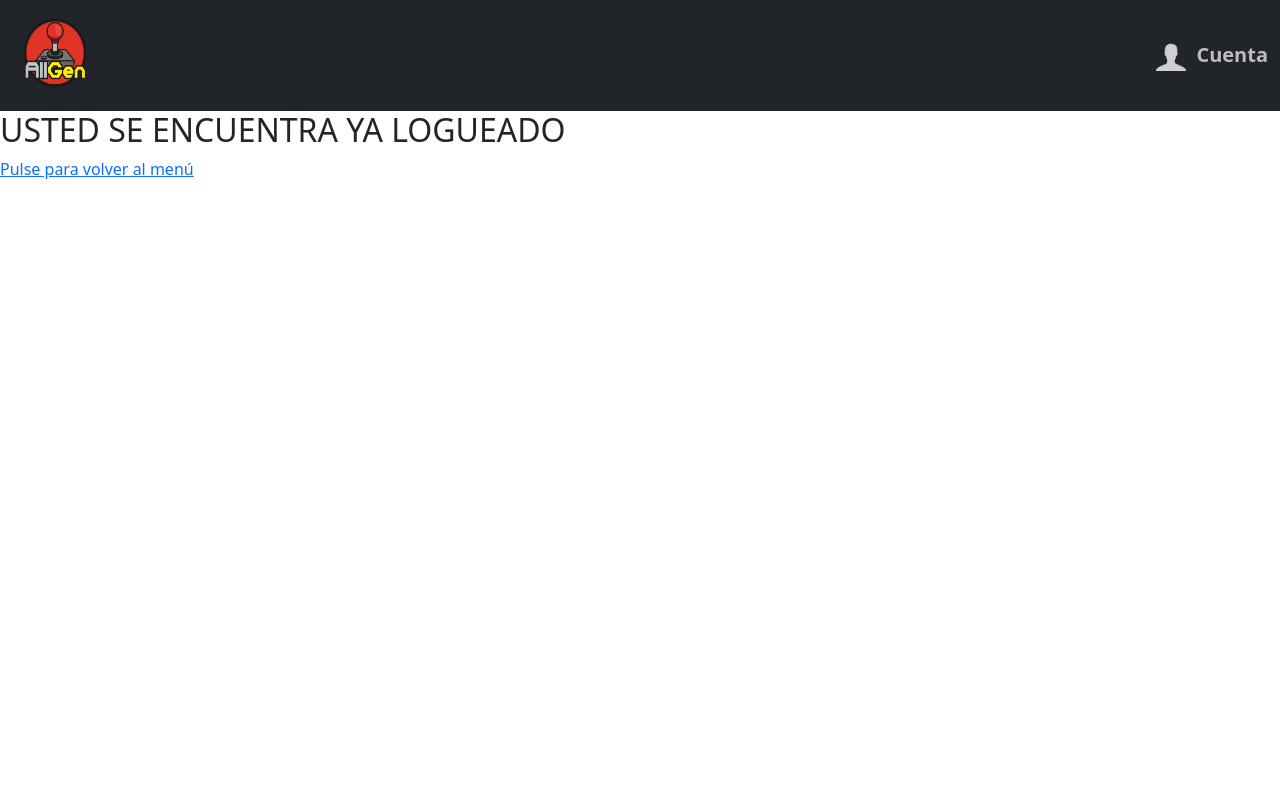
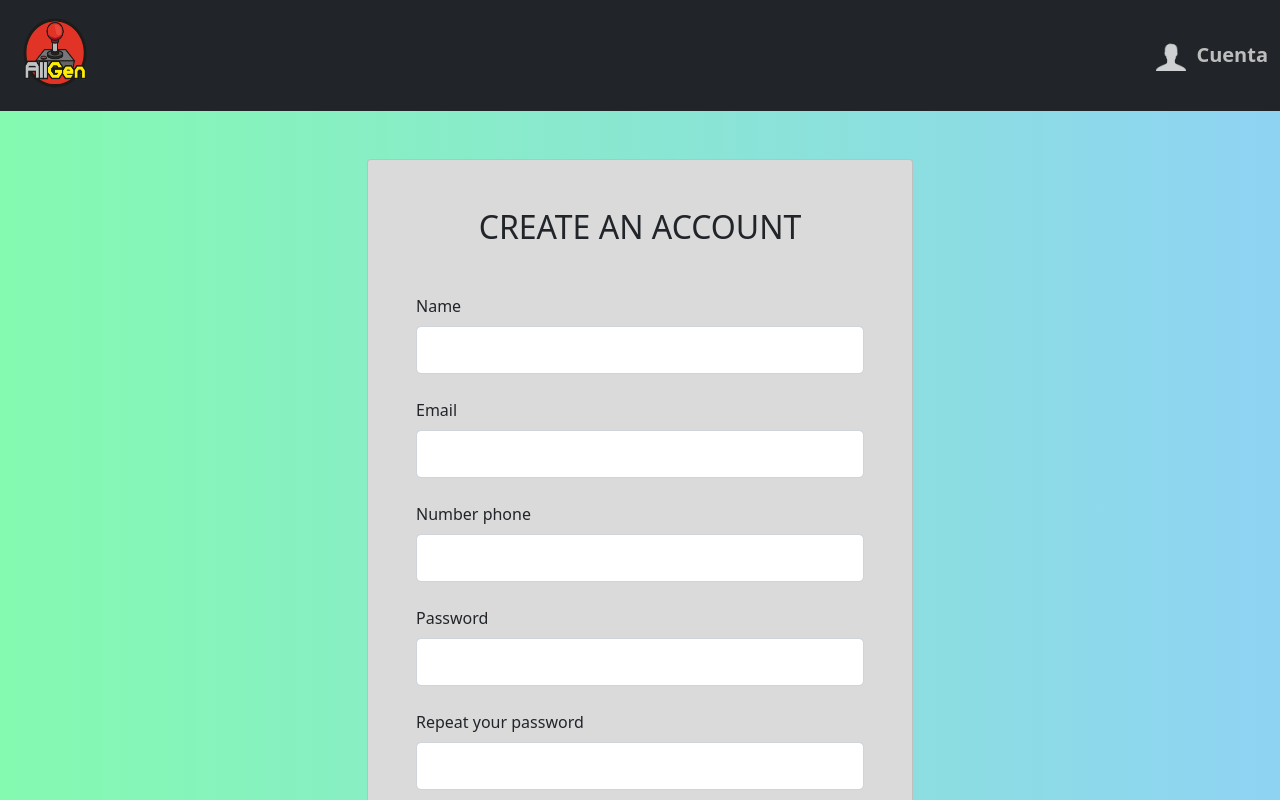
Before and after one commit to sergiogc763/AllGeng, a Vue app: page /register in a window 1280 px wide. Shown: the top 800 px of the page. Built offline with nearby package versions, Linux system fonts and the light colour scheme.

Commit message:
check if user is logged show or no template

```diff
--- a/src/core/funnel/user/store.ts
+++ b/src/core/funnel/user/store.ts
@@ -17,14 +17,12 @@ export class UserStore extends Store<State> {
 
   constructor() {
     super();
-
     this.checkSession();
   }
 
   //#region ACTIONS
   public async checkSession() {
     const user = localStorage.getItem('userLogged');
-
     if (user != null) {
       this._state.isLogged = true;
       this._state.user = JSON.parse(user);
--- a/src/views/LoginView.vue
+++ b/src/views/LoginView.vue
@@ -1,5 +1,5 @@
 <template>
-  <div class="container-fluid" v-if="!appUser.getStatusLogged">
+  <div class="container-fluid" v-if="!appController.userManager.getStatusLogged()">
     <div class="row no-gutter d-flex justify-content-center">
       <div class="col-md-7 d-none d-md-flex bg-image"></div>
 
--- a/src/views/RegisterView.vue
+++ b/src/views/RegisterView.vue
@@ -1,5 +1,5 @@
 <template>
-  <section class="bg-image" style="background-color: gray" v-if="!appUser.getStatusLogged">
+  <section class="bg-image" style="background-color: gray" v-if="!appController.userManager.getStatusLogged()">
     <div class="mask d-flex align-items-center h-100 gradient-custom">
       <div class="container h-100">
         <div class="row d-flex justify-content-center align-items-center h-100">
@@ -147,7 +147,6 @@ import {RoutePaths} from '@/core/general/RoutePaths';
 
 //#region CONST
 const router = useRouter();
-const appUser =  appController.userManager
 const state = reactive({
   name: "",
   email: "",
@@ -159,6 +158,7 @@ const state = reactive({
 });
 //#endregion
 
+console.log(appController.userManager.getStatusLogged());
 //#region RULES VALIDATION FORM
 const rules = computed(() => {
   return {
```
